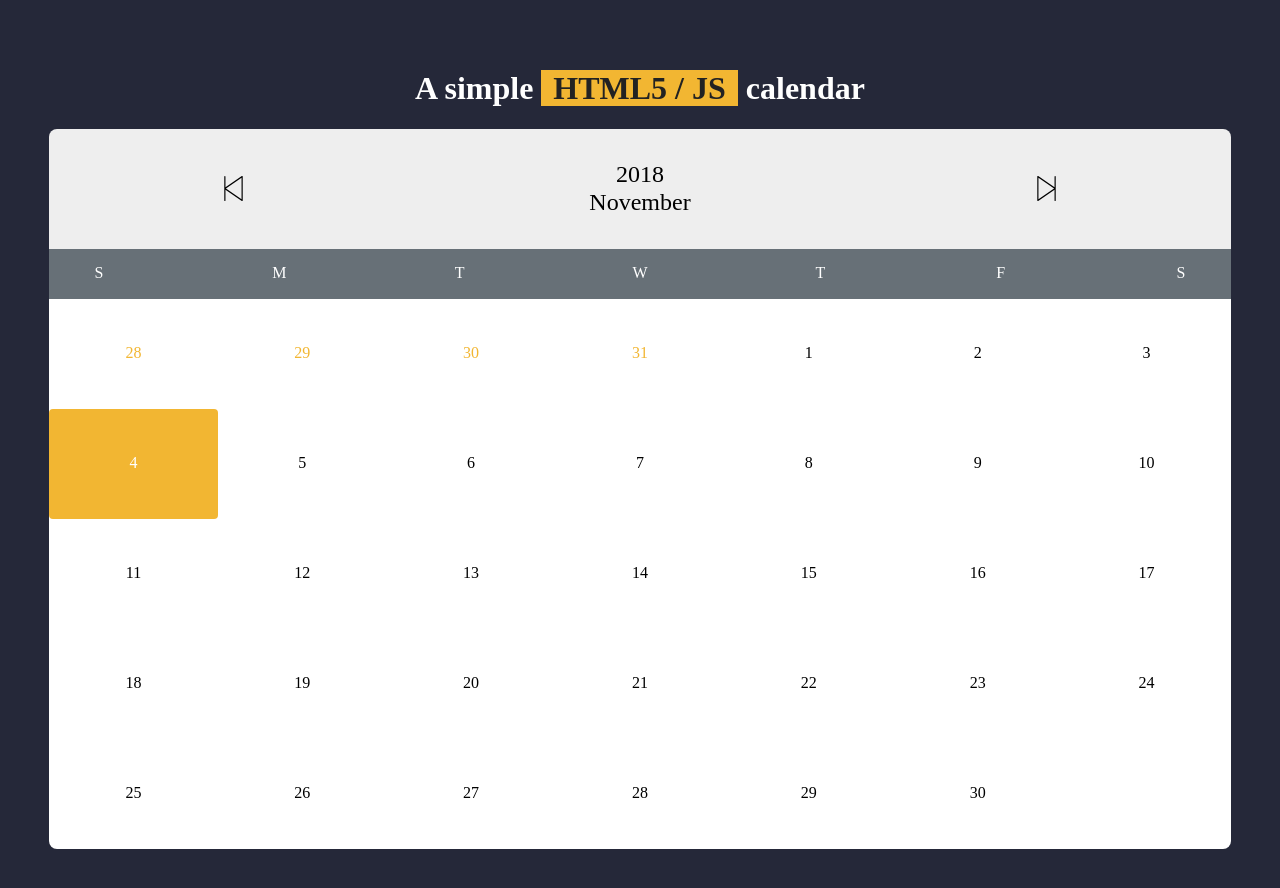
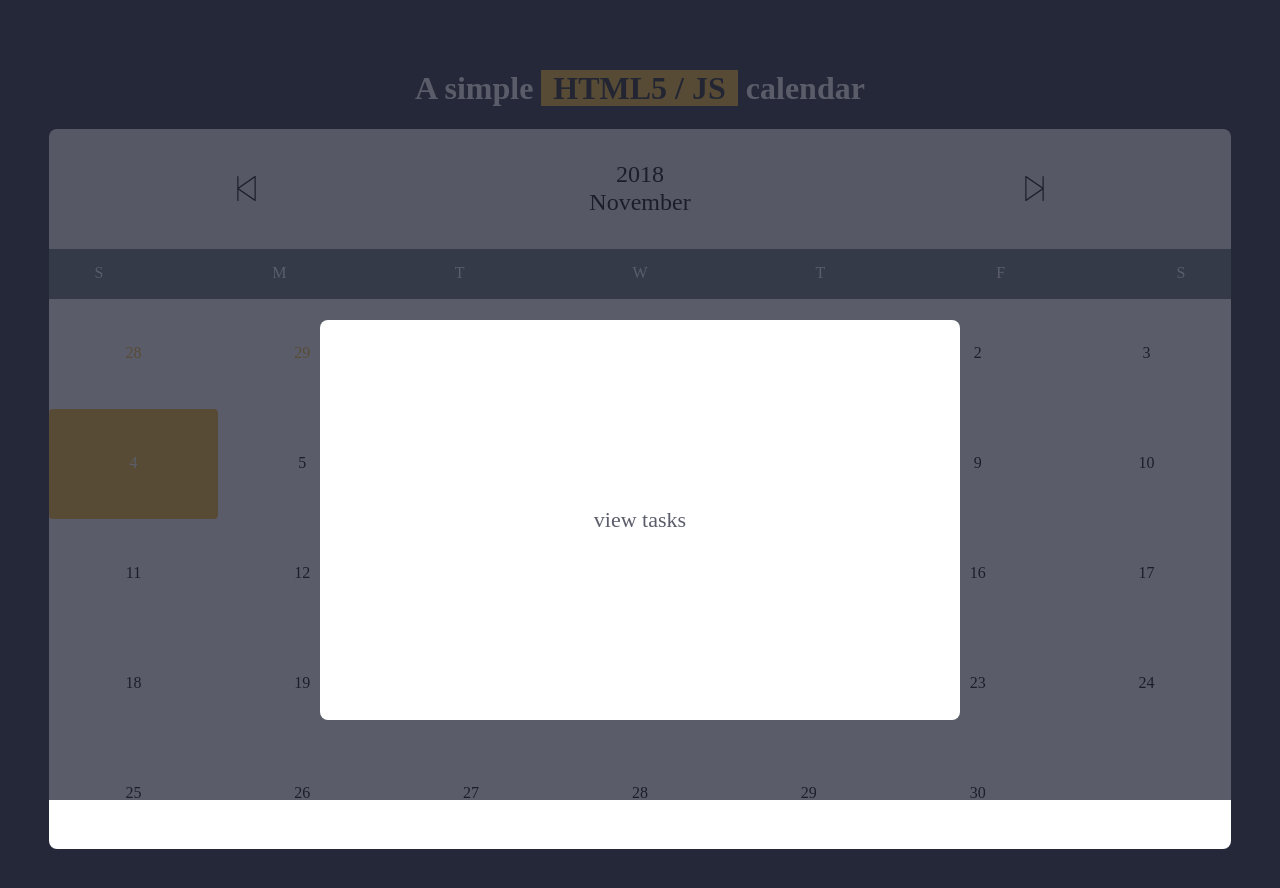
Before and after one commit to loydle/calendar-js, a website: page index.html in a window 1280 px wide. Both pictures are taken after a click on the element "31". Drawn offline with Linux system fonts and the light colour scheme.

Commit message:
css Update

```diff
--- a/css/main.css
+++ b/css/main.css
@@ -41,6 +41,12 @@ h1 {
     justify-content: space-around;
     height: 120px;
     align-items: center;
+}
+
+#calendar header div {
+    display: flex;
+    justify-content: center;
+    width: 100%;
 }
 
 #calendar header .arrow {
@@ -143,3 +149,36 @@ h1 {
     display: none;
     opacity: 0;
 }
+
+.popup {
+    position: fixed;
+    top: 0;
+    bottom: 0;
+    left: 0;
+    width: 100%;
+    height: 100%;
+    background-color: #252839c0;
+    display: flex;
+    justify-content: center;
+    flex-direction: column;
+    text-align: center;
+    transition: .3s;
+}
+
+.popup ul {
+    margin: auto auto;
+    margin-top: 25%;
+    width: 50%;
+    height: 50%;
+    background-color: #fff;
+    display: flex;
+    justify-content: center;
+    flex-direction: column;
+    text-align: center;
+    border-radius: 8px;
+}
+
+.popup li {
+    font-size: 22px;
+    color: #252839c0;
+}
--- a/index.html
+++ b/index.html
@@ -15,9 +15,16 @@
     <h1>A simple <span class="yellow">HTML5 / JS</span> calendar</h1>
     <div id="calendar">
         <header>
-            <img class="arrow prev" src="./img/next.svg">
-            <div class="month">2018<br>November </div>
-            <img class="arrow next" src="./img/next.svg"> </header>
+            <div>
+                <img class="arrow prev" src="./img/next.svg">
+            </div>
+            <div>
+                <div class="month">2018<br>November </div>
+            </div>
+            <div>
+                <img class="arrow next" src="./img/next.svg">
+            </div>
+        </header>
         <section class="day-name ">
             <ul>
                 <li>S</li>
@@ -59,6 +66,9 @@
           <ul>
           </ul>
         </div>
+        <div class="popup">
+          <ul>          </ul>
+        </div>
     </template>
     <script src="js/vendor/modernizr-3.6.0.min.js"></script>
     <script src="js/main.js"></script>
--- a/js/main.js
+++ b/js/main.js
@@ -23,7 +23,6 @@ function renderCalendar(calendarNode, CalendarObj) {
     prev.onclick = prevView;
 
     function nextView(e) {
-
         var lastMonthDate = CalendarObj.date;
         lastMonthDate.setDate(1);
         lastMonthDate.setMonth(lastMonthDate.getMonth() + 1);
@@ -42,6 +41,9 @@ function renderCalendar(calendarNode, CalendarObj) {
     renderDays(calendarNode, CalendarObj);
     renderTodayActiveDay(calendarNode, CalendarObj);
     renderTodayMonth(calendarNode, CalendarObj);
+    renderDaysBehavior(calendarNode);
+
+
 
     function renderDays(calendarHTMLElm, CalendarObj) {
         for (let i = 1; i <= CalendarObj.days.length; i++) {
@@ -52,6 +54,7 @@ function renderCalendar(calendarNode, CalendarObj) {
             var dayContainer = template.querySelector('.day').cloneNode(true)
             dayContainer.appendChild(dayView);
             dayContainer.dataset.day = date.getDate();
+            dayContainer.dataset.date = date;
             dayView.innerHTML = date.getDate();
             calendarHTMLElm.querySelector('.days .current-month .week-' + currentWeek).appendChild(dayContainer);
 
@@ -60,6 +63,7 @@ function renderCalendar(calendarNode, CalendarObj) {
                     for (let i = 0; i < date.getDay(); i++) {
                         var dayView = template.querySelector('.day-view').cloneNode(true)
                         var dayContainer = template.querySelector('.day').cloneNode(true)
+
                         dayContainer.appendChild(dayView);
                         calendarHTMLElm.querySelector('.days .current-month .week-' + i).appendChild(dayContainer);
                     }
@@ -86,14 +90,15 @@ function renderCalendar(calendarNode, CalendarObj) {
             var pastMonth = getPastMonth(CalendarObj.date);
             var lastDay = getDaysOfMonth(pastMonth);
             var year = CalendarObj.date.getFullYear();
-
             for (let i = 0; i < emptyCells; i++) {
                 var date = new Date(`${pastMonth} ${lastDay - i}, ${year}`);
                 try {
-
                     var elm = calendarHTMLElm.querySelector('.week-' + date.getDay() + ' .day')
                     elm.innerHTML = date.getDate()
                     elm.classList.add('past')
+                    elm.dataset.day = date.getDate();
+                    elm.dataset.date = date;
+
                 } catch (err) {
                     console.error(err)
                 }
@@ -119,6 +124,19 @@ function renderCalendar(calendarNode, CalendarObj) {
     function renderTodayMonth(calendarHTMLElm, Calendar) {
         var monthNode = calendarHTMLElm.querySelector('.month')
             .innerHTML = Calendar.year + '<br>' + Calendar.month;
+    }
+}
+
+function renderDaysBehavior(calendarNode) {
+    var daysNodeList = calendarNode.querySelectorAll('.day');
+    for (let i = 0; i < daysNodeList.length; i++) {
+        daysNodeList[i].onclick = popupAction;
+    }
+
+    function popupAction(e) {
+        var srcElement = e.srcElement;
+        new Popup(srcElement);
+
     }
 }
 
@@ -246,3 +264,37 @@ function getNextMonth(refDate) {
     var pastMonth = refDate.setMonth(monthNum);
     return getMonth(new Date(pastMonth));
 }
+
+function Popup(srcElement) {
+    if (document.querySelector('.popup')) {
+        var popupTemplate = document.querySelector('.popup');
+        popupTemplate.style.display = "block";
+        popupTemplate.style.opacity = "1";
+
+
+    } else {
+        var template = document.querySelector('template').content;
+        var popupTemplate = template.querySelector('.popup');
+        popupTemplate.onclick = close;
+
+        function close(e) {
+            if (e.srcElement.classList[0] === "popup") {
+                e.srcElement.style.opacity = "0";
+                setTimeout(() => {
+                    popupTemplate.style.display = "none";
+                }, 300);
+            }
+        }
+        var li = document.createElement('li');
+        li.innerHTML = 'view tasks';
+        li.onclick = viewTasks;
+
+        function viewTasks(e) {
+
+        }
+        popupTemplate.querySelector('ul').appendChild(li);
+        document.body.appendChild(popupTemplate)
+        return popupTemplate;
+    }
+
+}
```
